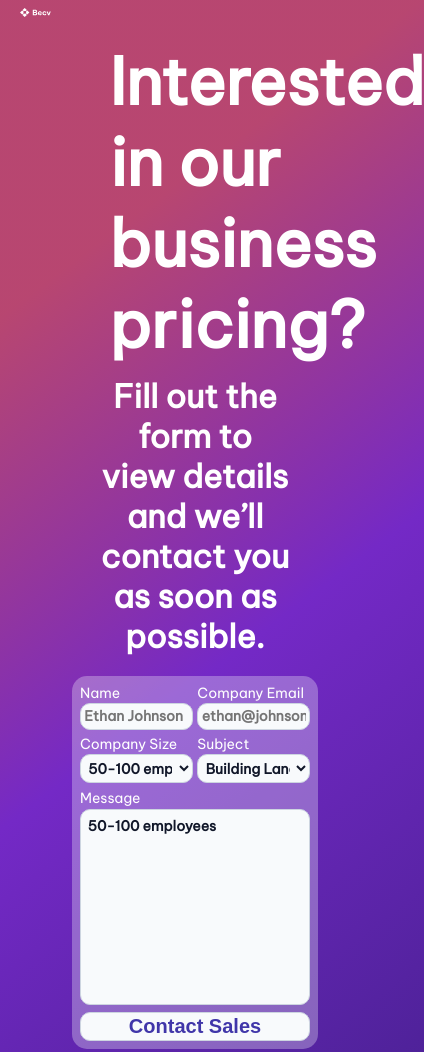
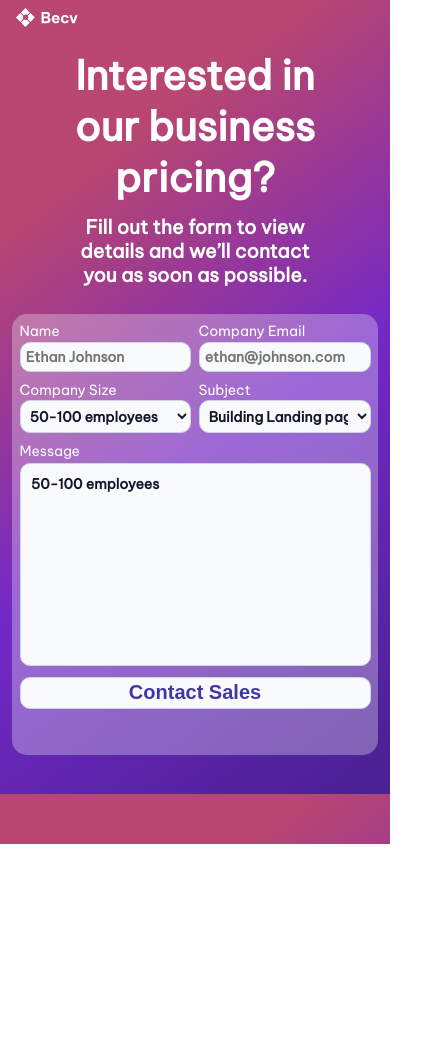
Before and after one commit to lufran-10/Contact-Page, a plain HTML site: page index.html in a window 390 px wide. Shown: the top 1052 px of the page, 424 px wide, since content can reach past the window. After the commit the page ends 844 px from the top, so only its background shows below. Drawn offline with Linux system fonts and the light colour scheme.

Commit message:
Responsive

```diff
--- a/style.css
+++ b/style.css
@@ -31,20 +31,20 @@ h2 {
 
 h1 {
   font-size: 4rem;
-  width: 44%;
+  width: 60%;
   margin: 0 auto;
 }
 
 h2 {
   font-size: 2rem;
   width: 49%;
-  margin: 3% auto 5%;
+  margin: 3% auto 7%;
 }
 
 form {
   background-color: hsla(210, 40%, 98%, 0.3);
   width: 63%;
-  margin: 0 auto 7%;
+  margin: 0 auto 10%;
   border-radius: 15px;
   padding: 2%;
   display: flex;
@@ -111,3 +111,43 @@ button:hover {
 button:active {
   box-shadow: rgba(0, 0, 0, 0.12) 0px 1px 3px, rgba(0, 0, 0, 0.24) 0px 1px 2px;
 }
+
+@media screen and (max-width: 1025px) {
+  img {
+    width: 10%;
+    margin: 2% 85% 5% 4%;
+  }
+
+  h1 {
+    width: 77%;
+  }
+
+  h2 {
+    width: 75%;
+  }
+
+  form {
+    width: 94%;
+  }
+}
+
+@media screen and (max-width: 715px) {
+  img {
+    width: 16%;
+    margin: 2% 80% 5% 4%;
+  }
+
+  h1 {
+    width: 70%;
+    font-size: 2.5rem;
+  }
+
+  h2 {
+    width: 65%;
+    font-size: 1.2rem;
+  }
+
+  form {
+    padding-bottom: 12%;
+  }
+}
```
